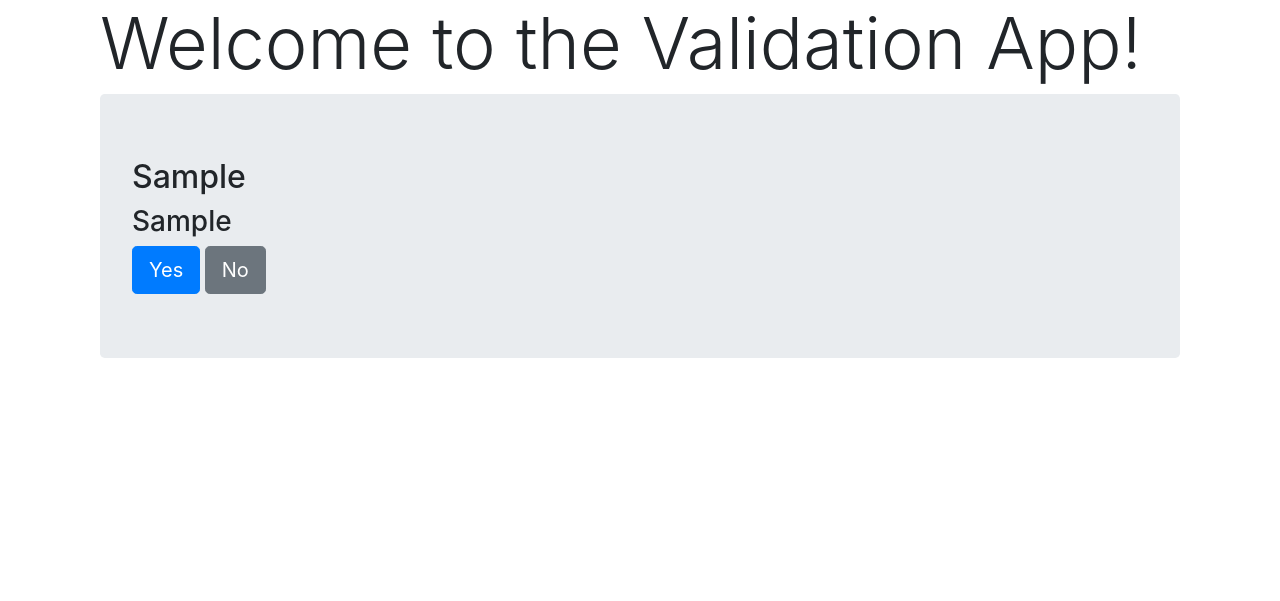
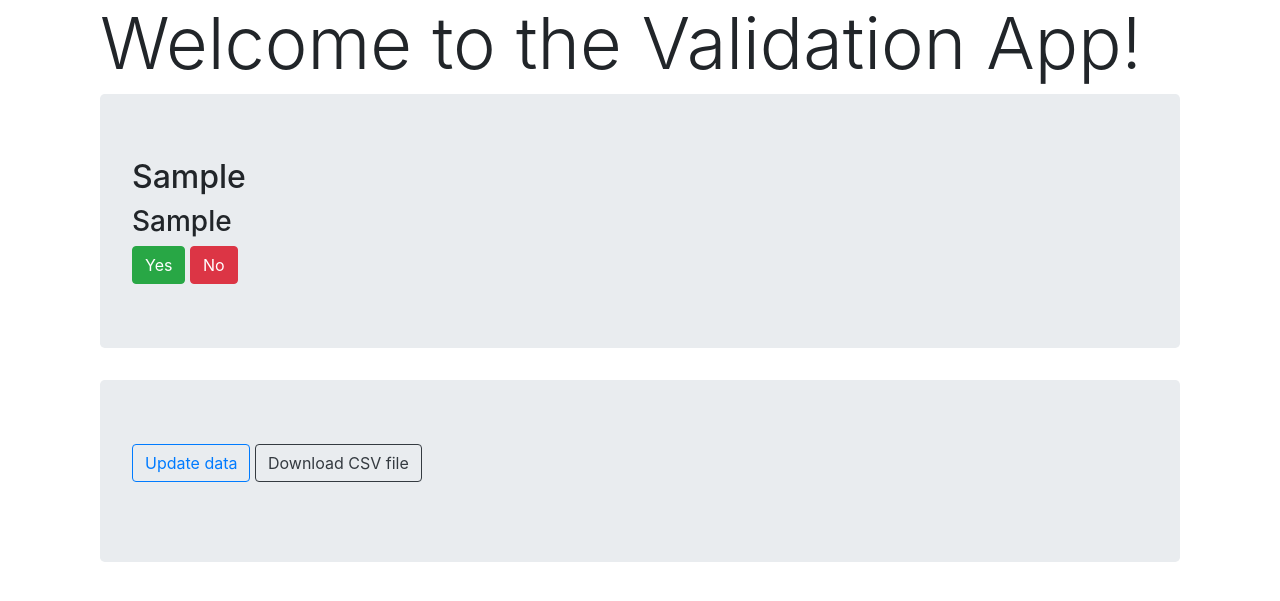
Before and after one commit to MartaSzymula/CSV_evaluator, a Django app: template validation_app/templates/home.html in a window 1280 px wide. Shown: the top 601 px of the page. Run offline with Django 3.2, Linux system fonts and the light colour scheme; the template is opened without the code that fills it: values that come from a table or form of the project are taken from there, others are empty; tables that the repository leaves empty hold one stand-in row (values such as "Sample post"); some libraries are stand-ins or nearby versions.

Commit message:
File download works

```diff
--- a/validation_app/templates/home.html
+++ b/validation_app/templates/home.html
@@ -19,13 +19,21 @@
           <form class="" action="" method="post">
             {% csrf_token %}
             <input type="hidden" name="question_id" value={{question.id}}>
-            <input type="submit" name="vote" value="Yes" class="btn btn-primary btn-lg">
-            <input type="submit" name="vote" value="No" class="btn btn-secondary btn-lg">
+            <input type="submit" name="vote" value="Yes" class="btn btn-success">
+            <input type="submit" name="vote" value="No" class="btn btn-danger">
 
           </form>
 
         </div>
 
+        <div class="jumbotron">
+          <form class="" action="/csvdownload/" method="post">
+            {% csrf_token %}
+            <div class="form-group">
+              <input name='update' type="submit" class="btn btn-outline-primary" value="Update data">
+              <input name='download' type="submit" class="btn btn-outline-dark" value="Download CSV file">
+            </div>
+        </div>
       </div>
 
 
--- a/validation_app/urls.py
+++ b/validation_app/urls.py
@@ -3,4 +3,6 @@ from . import views
 
 urlpatterns = [
     path('', views.HomeView.as_view()),
+    path('csvdownload/', views.DownloadView.as_view()),
+
 ]
```
Also changed, not shown: validation_app/views.py (+15 -15 lines).
